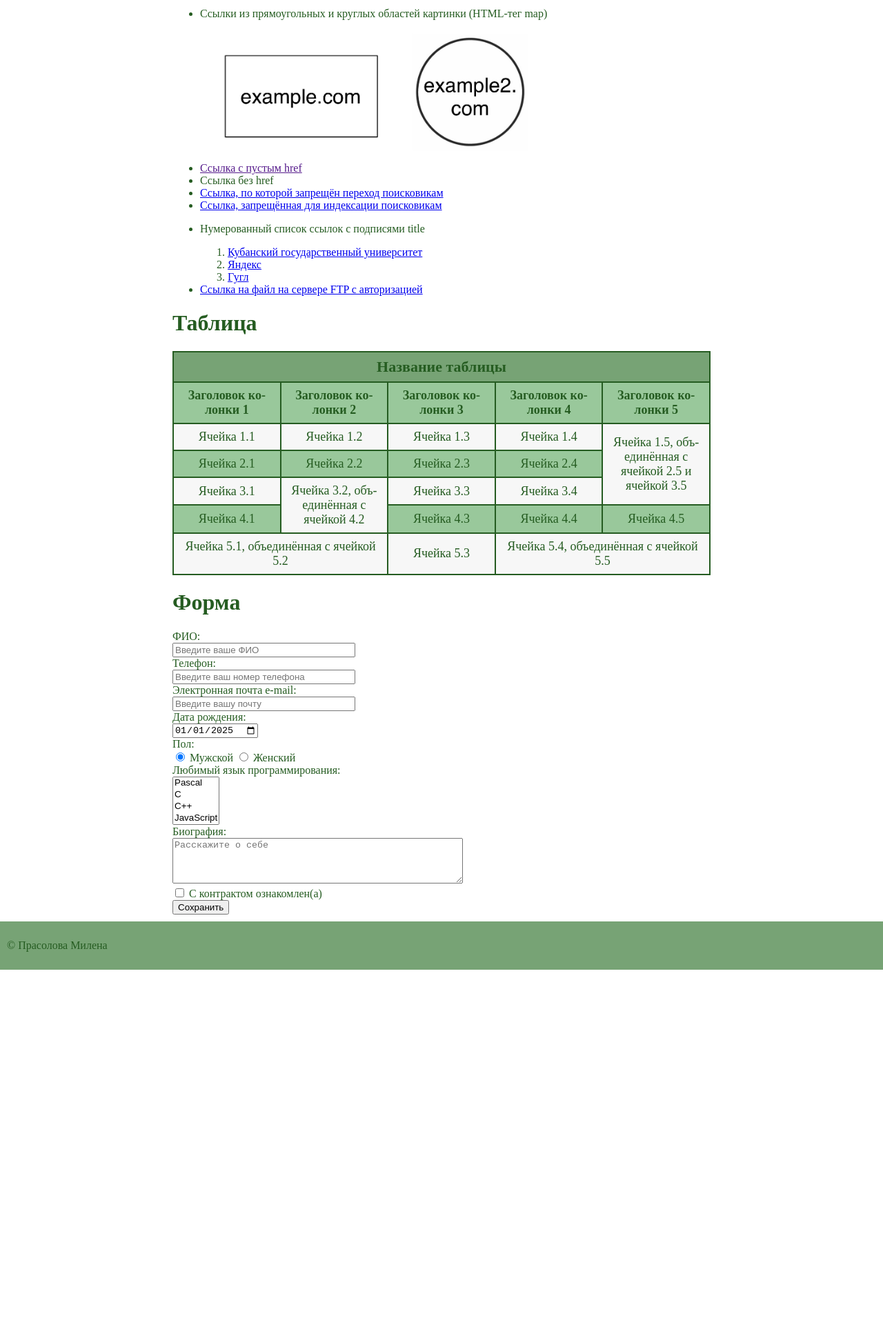
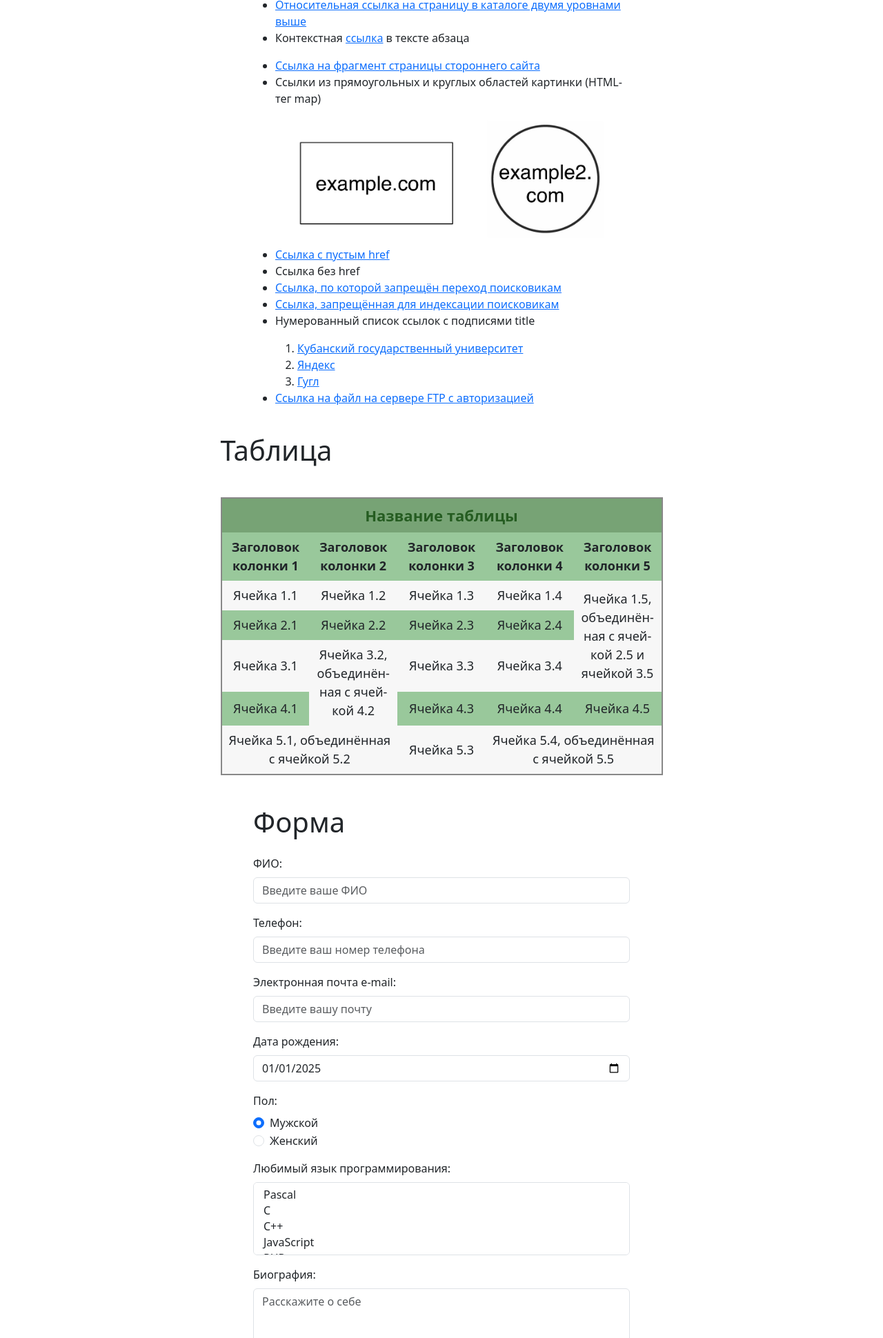
Before and after one commit to milenapras/s0196060.github.io, a plain HTML site: page index.html in a window 1280 px wide. Shown: the part 860-2800 px from the top of the page at 69% size. Before the commit the page ends 2266 px from the top, so only its background shows below. Drawn offline with nearby package versions, Linux system fonts and the light colour scheme; files whose address does not match are found by name.

Commit message:
Update index.html

```diff
--- a/index.html
+++ b/index.html
@@ -3,29 +3,44 @@
 <head>
     <meta charset="UTF-8">
     <meta name="viewport" content="width=device-width, initial-scale=1.0">
-    <title>Задание 3</title>
+    <title>Задание 4</title>
     <link rel="stylesheet" href="style.css">
+    <link href="https://cdn.jsdelivr.net/npm/bootstrap@5.3.8/dist/css/bootstrap.min.css" rel="stylesheet" integrity="sha384-sRIl4kxILFvY47J16cr9ZwB07vP4J8+LH7qKQnuqkuIAvNWLzeN8tE5YBujZqJLB" crossorigin="anonymous">
 </head>
 <body>
-  <header>
-    <img src="logo.png" alt="Логотип" style="width: 120px;">
-    <nav class="nav-links">
-      <a href="#links">Гиперссылки</a>
-      <a href="#table">Таблица</a>
-      <a href="#form-section">Форма</a>
+  <header class="py-3">
+    <div class="container-fluid">
+      <div class="row align-items-center">
+        <div class="col-4 col-md-1">
+          <img class="float-start" src="/Users/elenaprasolova/Desktop/vscode_files/html_projects/задание 4/logo.png" alt="Логотип" style="width: 120px;">
+        </div>
+        <div class="col-8 col-md-6 text-start text-md-start">
+          <div class="site-title fw-bold fs-4">Задание 4</div>
+        </div>
+        <div class="col-12 col-md-5 col-lg-4 col-xl-3 mt-2 mt-md-0">
+          <nav class="py-2 px-3 px-md-4">
+              <div class="nav-links fw-bold d-flex flex-column flex-md-row justify-content-start justify-content-md-center align-items-start align-items-md-center">
+                  <a href="#links" class="me-3 me-md-5 mb-2 mb-md-0 text-start text-decoration-none">Гиперссылки</a>
+                  <a href="#table" class="me-3 me-md-5 mb-2 mb-md-0 text-start text-decoration-none">Таблица</a>
+                  <a href="#form-section" class="text-start text-decoration-none">Форма</a>
+              </div>
           </nav>
-    <div class="site-title">Задание 2 и 3</div>
+        </div>
+      </div>
+    </div>
   </header>
-  <div class="content">
+  <div class="container my-4">
+    <div class="row justify-content-center">
+        <div class="col-12 col-lg-6 order-2 order-lg-1 order-md-1 mb-4">
             <div class="link-section">
-      <h1 id="links">Гиперссылки</h1>
+              <h1 id="links" class="mb-4">Гиперссылки</h1>
 
               <ul>
                   <li><a href="http://www.kubsu.ru/">Абсолютная гиперссылка на главную страницу сайта kubsu.ru</a></li>
                   <li><a href="https://www.kubsu.ru/">Абсолютная гиперссылка на главную страницу сайта kubsu.ru в протоколе https</a></li>
                   <li>
                       <a href="https://example.com/">
-                  <img src="image.jpg" alt="Ссылка-изображение" style="width: 500px;" >
+                          <img src="/Users/elenaprasolova/Desktop/vscode_files/html_projects/задание1/image.jpg" alt="Ссылка-изображение" style="width: 500px;" >
                       </a>
                   </li>
                   <li><a href="/about">Сокращенная ссылка на внутреннюю страницу</a></li>
@@ -53,7 +68,7 @@
                           href="https://example2.com/"
                           alt="Круглая область">
                       </map>
-              <img src="rectcirclee.jpg" alt="Cсылки из прямоугольных и круглых областей картинки" usemap="#examplemap" width="500" height="200">
+                      <img src="/Users/elenaprasolova/Desktop/vscode_files/html_projects/задание1/rectcirclee.jpg" alt="Cсылки из прямоугольных и круглых областей картинки" usemap="#examplemap" width="500" height="200">
                   </li>
                   <li><a href="">Ссылка с пустым href</a></li>
                   <li><a>Ссылка без href</a></li>
@@ -70,89 +85,94 @@
                   <li><a href="ftp://user:password@example.com/file.txt"> Ссылка на файл на сервере FTP с авторизацией</a></li>
               </ul>
             </div>
+          </div>
+          <div class="col-12 col-lg-7 order-1 order-lg-2 order-md-2 mb-4">
             <div class="table-section">
-      <h1 id="table">Таблица</h1>
-        <table>
-            <tr class="table-title">
+                <h1 id="table" class="mb-4">Таблица</h1>
+                <div class="table-responsive">
+                    <table class="w-100">
+                        <tr class="table-title fw-bold text-center">
                             <td colspan="5">Название таблицы</td>
                         </tr>
-            <tr class="row1">
+                        <tr class="row1 text-center">
                             <th>Заголовок колонки 1</th>
                             <th>Заголовок колонки 2</th>
                             <th>Заголовок колонки 3</th>
                             <th>Заголовок колонки 4</th>
                             <th>Заголовок колонки 5</th>
                         </tr>
-            <tr class="row2">
+                        <tr class="row2 text-center">
                             <td>Ячейка 1.1</td>
                             <td>Ячейка 1.2</td>
                             <td>Ячейка 1.3</td>
                             <td>Ячейка 1.4</td>
                             <td rowspan="3">Ячейка 1.5, объединённая с ячейкой 2.5 и ячейкой 3.5</td>
                         </tr>
-            <tr class="row1">
+                        <tr class="row1 text-center">
                             <td>Ячейка 2.1</td>
                             <td>Ячейка 2.2</td>
                             <td>Ячейка 2.3</td>
                             <td>Ячейка 2.4</td>
                         </tr>
-            <tr class="row2">
+                        <tr class="row2 text-center">
                             <td>Ячейка 3.1</td>
                             <td rowspan="2">Ячейка 3.2, объединённая с ячейкой 4.2</td>
                             <td>Ячейка 3.3</td>
                             <td>Ячейка 3.4</td>
                         </tr>
-            <tr class="row1">
+                        <tr class="row1 text-center">
                           <td>Ячейка 4.1</td>
                           <td>Ячейка 4.3</td>
                           <td>Ячейка 4.4</td>
                           <td>Ячейка 4.5</td>
                       </tr>
-            <tr class="row2">
+                      <tr class="row2 text-center">
                           <td colspan="2">Ячейка 5.1, объединённая с ячейкой 5.2</td>
                           <td>Ячейка 5.3</td>
                           <td colspan="2">Ячейка 5.4, объединённая с ячейкой 5.5</td>
                       </tr>
                   </table>
               </div>
+          </div>
+      </div>
+      <div class="col-12 col-lg-6 order-3 mb-4">
         <div class="form-section">
-      <h1 id="form-section">Форма</h1>
-      <form action="/"
-        method="POST">
+            <h1 id="form-section" class="mb-4">Форма</h1>
+            <form action="/" method="POST">
+                <div class="mb-3">
+                    <label for="field-name-1" class="form-label">ФИО:</label>
+                    <input type="text" class="form-control" id="field-name-1" name="field-name-1" placeholder="Введите ваше ФИО">
+                </div>
 
-        <label>
-          ФИО:<br>
-          <input name="field-name-1" size="30" placeholder="Введите ваше ФИО">
-        </label><br>
+                <div class="mb-3">
+                    <label for="field-tel" class="form-label">Телефон:</label>
+                    <input type="tel" class="form-control" id="field-tel" name="field-tel" placeholder="Введите ваш номер телефона">
+                </div>
 
-        <label>
-          Телефон:<br>
-          <input name="field-tel" type="tel" size="30" placeholder="Введите ваш номер телефона">
-        </label><br>
+                <div class="mb-3">
+                    <label for="field-email" class="form-label">Электронная почта e-mail:</label>
+                    <input type="email" class="form-control" id="field-email" name="field-email" placeholder="Введите вашу почту">
+                </div>
 
-        <label>
-          Электронная почта e-mail:<br>
-          <input name="field-email" type="email" size="30" placeholder="Введите вашу почту">
-        </label><br>
+                <div class="mb-3">
+                    <label for="field-date" class="form-label">Дата рождения:</label>
+                    <input type="date" class="form-control" id="field-date" name="field-date" value="2025-01-01">
+                </div>
 
-        <label>
-          Дата рождения:<br>
-          <input name="field-date" value="2025-01-01" type="date">
-        </label><br>
-
-        Пол:<br>
-        <label><input type="radio" checked="checked"
-          name="radio-group-1" value="male">
-          Мужской</label>
-        <label><input type="radio"
-          name="radio-group-1" value="female">
-          Женский</label><br>
-
-        <label>
-          Любимый язык программирования:
-          <br>
-          <select name="field-name-2[]"
-            multiple>
+                <div class="mb-3">
+                    <label class="form-label">Пол:</label>
+                    <div class="form-check">
+                        <input class="form-check-input" type="radio" name="radio-group-1" id="male" value="male" checked>
+                        <label class="form-check-label" for="male">Мужской</label>
+                    </div>
+                    <div class="form-check">
+                        <input class="form-check-input" type="radio" name="radio-group-1" id="female" value="female">
+                        <label class="form-check-label" for="female">Женский</label>
+                    </div>
+                </div>
+                <div class="mb-3">
+                  <label for="field-name-2" class="form-label">Любимый язык программирования:</label>
+                  <select class="form-select" id="field-name-2" name="field-name-2[]" multiple>
                       <option value="Pascal">Pascal</option>
                       <option value="C">C</option>
                       <option value="C++">C++</option>
@@ -165,22 +185,32 @@
                       <option value="Prolog">Prolog</option>
                       <option value="Scala">Scala</option>
                   </select>
-        </label><br>
+              </div>
 
-        <label>
-          Биография:<br>
-          <textarea name="field-name-3" rows="4" cols="50" placeholder="Расскажите о себе"></textarea>
-        </label><br>
+              <div class="mb-3">
+                  <label for="field-name-3" class="form-label">Биография:</label>
+                  <textarea class="form-control" id="field-name-3" name="field-name-3" rows="4" placeholder="Расскажите о себе"></textarea>
+              </div>
 
-        <label><input type="checkbox" name="check-1">
-          С контрактом ознакомлен(а)</label><br>
+              <div class="mb-3">
+                  <div class="form-check">
+                      <input class="form-check-input" type="checkbox" id="check-1" name="check-1">
+                      <label class="form-check-label" for="check-1">С контрактом ознакомлен(-а)</label>
+                  </div>
+              </div>
 
-        <input type="submit" value="Сохранить">
+              <div class="mb-3">
+                  <button type="submit" class="btn btn-primary">Сохранить</button>
+              </div>
             </form>
           </div>
         </div>
-  <footer>
-    <p>© Прасолова Милена</p>
+    </div>
+  </div>
+  <footer class="py-3">
+    <div class="container-fluid">
+      <p class="mb-0">© Прасолова Милена</p>
+    </div>
   </footer>
 </body>
 
```
Lines whose indentation alone changed are shown as unchanged.
